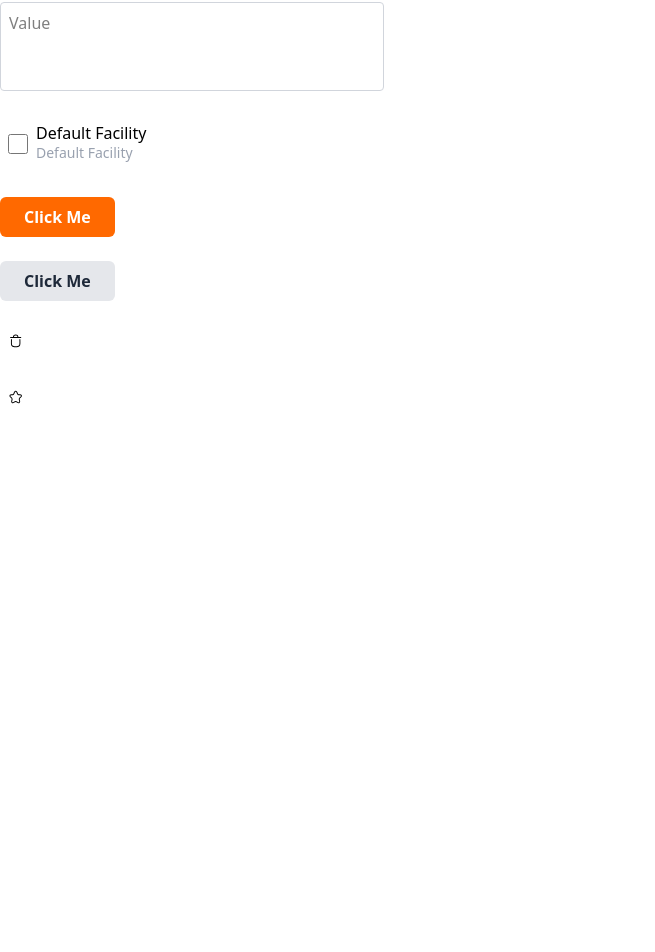
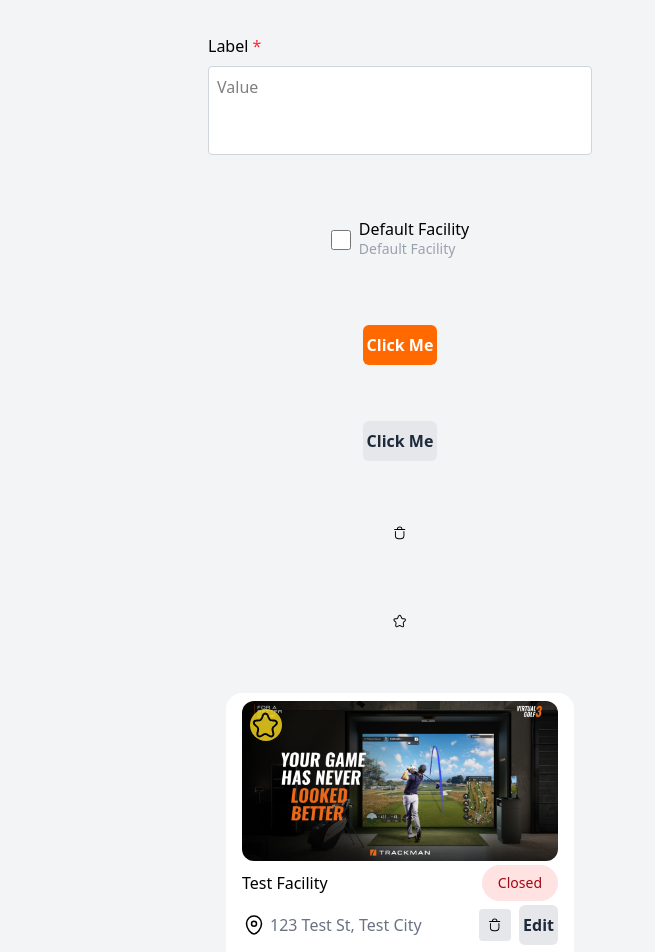
Before and after one commit to sandorelod00/trackman-challenge, a React (Vite) app: page / in a window 1280 px wide. Shown: the part 140-1092 px from the top of the page, without its empty margins (0-655 px from the left). Before the commit the page ends 800 px from the top, so only its background shows below. Built offline with nearby package versions, Linux system fonts and the light colour scheme.

Commit message:
Create FacilityCard, add mock img, adjust buttons

```diff
--- a/src/App.tsx
+++ b/src/App.tsx
@@ -6,13 +6,14 @@ import Button from './components/Button/Button';
 import IconButton from './components/Button/IconButton';
 import IconDelete from './components/Icons/IconDelete';
 import IconStar from './components/Icons/IconStar';
+import FacilityCard from './components/FacilityCard/FacilityCard';
 
 function App() {
     const [test, setTest] = useState('');
     const [textAreaTest, setTextAreaTest] = useState('');
 
     return (
-        <div>
+        <div className="w-[800px] flex flex-col items-center bg-gray-100 gap-4 p-4">
             <h1 className="text-3xl font-bold underline">Hello world!</h1>
             <Input
                 label="Label"
@@ -43,6 +44,8 @@ function App() {
             <IconButton onClick={() => alert('Icon Button Clicked!')}>
                 <IconStar />
             </IconButton>
+            <br />
+            <FacilityCard />
         </div>
     );
 }
--- a/src/components/Button/Button.tsx
+++ b/src/components/Button/Button.tsx
@@ -15,8 +15,8 @@ const Button: FC<ButtonProps> = ({ label, variant = 'primary', className = '', .
         justify-center
         gap-[10px]
         opacity-100
-        px-[24px]
-        py-[8px]
+        px-1
+        py-2
         transition
         duration-200
         focus:outline-none
--- a/src/components/Button/IconButton.tsx
+++ b/src/components/Button/IconButton.tsx
@@ -12,7 +12,7 @@ const IconButton: FC<IconButtonProps> = ({ children, className = '', ...props })
             className={`
                 w-[32px]
                 h-[32px]
-                rounded-full
+                rounded
                 p-[8px]    /* padding: Space/200 */
                 flex
                 items-center
@@ -21,6 +21,7 @@ const IconButton: FC<IconButtonProps> = ({ children, className = '', ...props })
                 transition
                 duration-200
                 focus:outline-none
+                hover:cursor-pointer
                 ${className}
             `}
         >
--- /dev/null
+++ b/src/components/FacilityCard/FacilityCard.tsx
@@ -0,0 +1,96 @@
+import type { FC } from 'react';
+import IconStar from '../Icons/IconStar';
+import mockImage from '../../../public/mock.jpg';
+import Label from '../Label/Label';
+import IconLocation from '../Icons/IconLocation';
+import IconButton from '../Button/IconButton';
+import IconDelete from '../Icons/IconDelete';
+import Button from '../Button/Button';
+
+type Facility = {
+    name: string;
+    address: string;
+    isOpen: boolean;
+    description: string;
+    imageUrl: string;
+    defaultFacility: boolean;
+    openingHours: string;
+    closingHours: string;
+};
+
+interface CardProps {
+    className?: string;
+}
+
+const FacilityCard: FC<CardProps> = ({ className = '' }) => {
+    const testFacility: Facility = {
+        name: 'Test Facility',
+        address: '123 Test St, Test City',
+        isOpen: false,
+        description: 'This is a test facility used for demonstration purposes.',
+        imageUrl: mockImage,
+        defaultFacility: true,
+        openingHours: '08:00',
+        closingHours: '20:00',
+    };
+
+    return (
+        <div
+            className={`
+                w-[348px]
+                min-w-[348px]
+                h-[272.727px]
+                rounded-[16px]
+                px-4
+                py-2
+                flex
+                flex-col
+                gap-1
+                bg-white
+                hover:shadow-lg
+                transition-shadow
+                duration-200
+                ${className}
+            `}
+        >
+            <div className="relative w-full h-[160px] rounded-[12px] overflow-hidden">
+                <img src={mockImage} alt="Card image" className="w-full h-full object-cover" />
+                <div className="absolute top-[8px] left-[8px]">
+                    <IconStar className="bg-yellow-300 opacity-80 rounded-full" />
+                </div>
+            </div>
+            <div className="flex flex-col gap-1">
+                <div className="flex justify-between items-center">
+                    <h5>{testFacility.name}</h5>
+                    <Label
+                        text={testFacility.isOpen ? 'Open' : 'Closed'}
+                        type={testFacility.isOpen ? 'success' : 'error'}
+                        className="ml-2"
+                    />
+                </div>
+                <div className="flex items-center">
+                    <div className="flex text-gray-500 items-center gap-1">
+                        <IconLocation />
+                        {testFacility.address}
+                    </div>
+                    <div className="flex ml-auto gap-2 items-center">
+                        <IconButton
+                            className="bg-gray-200"
+                            onClick={() => alert('Icon Button Clicked!')}
+                        >
+                            <IconDelete />
+                        </IconButton>
+                        <Button
+                            label="Edit"
+                            variant="secondary"
+                            onClick={() => alert('Button Clicked!')}
+                            className="h-[32px"
+                        />
+                    </div>
+                </div>
+            </div>
+        </div>
+    );
+};
+
+export default FacilityCard;
```
Also changed, not shown: public/mock.jpg (added).
